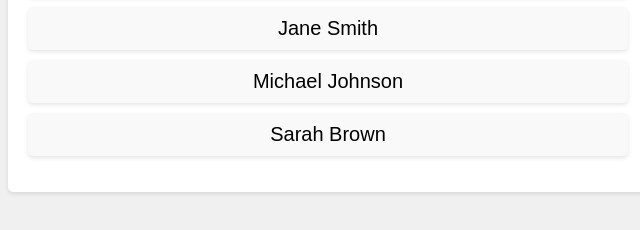
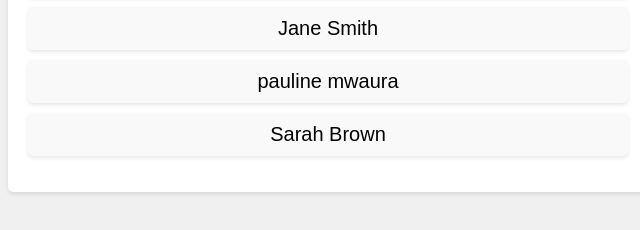
Before and after one commit to lestersinjacreater/tech2givegithubtest, a plain HTML site: page index.html in a window 1280 px wide. Shown: the part 196-426 px from the top of the page, 312-952 px from the left. Drawn offline with Linux system fonts and the light colour scheme.

Commit message:
Added my name

```diff
--- a/index.html
+++ b/index.html
@@ -12,7 +12,7 @@
         <ul class="people-list">
             <li>John Doe</li>
             <li>Jane Smith</li>
-            <li>Michael Johnson</li>
+            <li>pauline mwaura</li>
             <li>Sarah Brown</li>
         </ul>
     </div>
```
